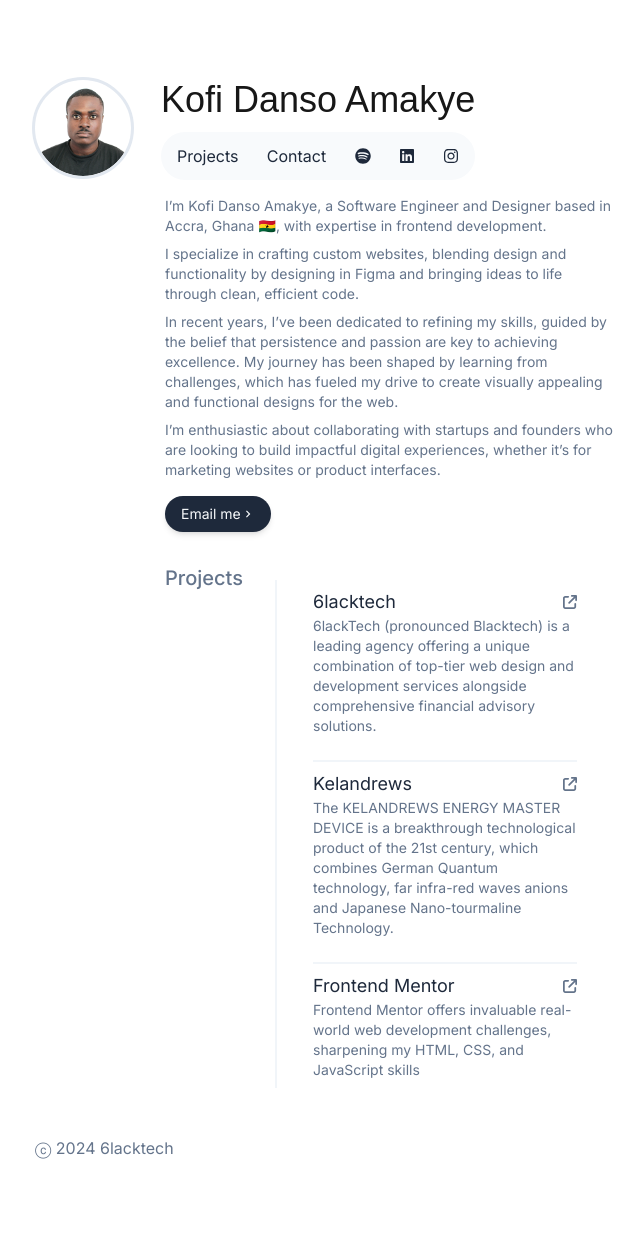
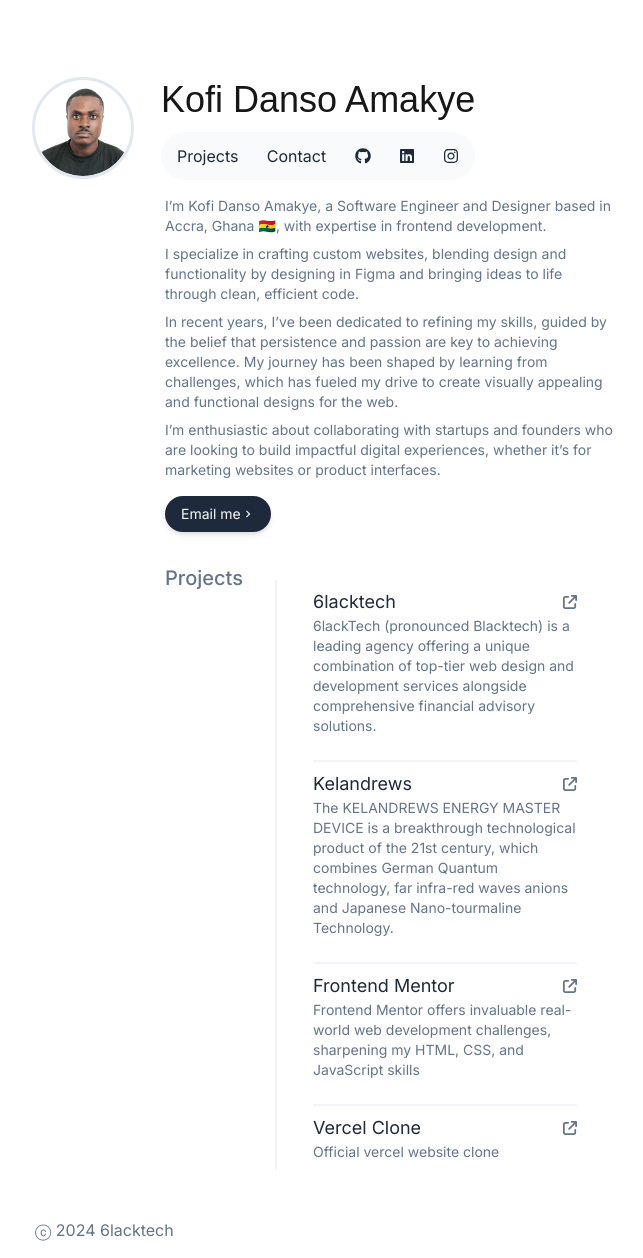
Before and after one commit to Kofiastro/kofi-danso, a Next.js app: page / in a window 1280 px wide. Shown: the whole page, without its empty margins (15-658 px from the left). Before the commit the page ends 1176 px from the top, so only its background shows below. Built offline with nearby package versions, Linux system fonts and the light colour scheme; a web font is replaced by a local one.

Commit message:
new update

```diff
--- a/app/page.jsx
+++ b/app/page.jsx
@@ -1,7 +1,7 @@
 import React from 'react';
 import {
   FaInstagram,
-  FaSpotify,
+  FaGithub,
   FaLinkedin,
   FaArrowUpRightFromSquare,
 } from 'react-icons/fa6';
@@ -38,11 +38,11 @@ export default function page() {
 
               <li>
                 <a
-                  href='https://open.spotify.com/user/htvri0jwrxhdqsuczyjclh8ul?si=c7cdceb683ed4f1d'
+                  href='https://github.com/Kofiastro'
                   target='_blank'
                   rel='noopener noreferrer'
                 >
-                  <FaSpotify className='hover:text-green-500' />
+                  <FaGithub className='hover:text-green-500' />
                 </a>
               </li>
               <li>
@@ -156,6 +156,22 @@ export default function page() {
                 challenges, sharpening my HTML, CSS, and JavaScript skills
               </p>
             </div>
+             {/* Project Four */}
+             <div className='py-2'>
+              <div className='flex flex-row items-center justify-between '>
+                <h1 className='text-lg text-slate-800'>Vercel Clone</h1>
+                <a
+                  href='https://vercelclone-eight.vercel.app/'
+                  target='_blank'
+                  rel='noopener noreferrer'
+                >
+                  <FaArrowUpRightFromSquare className='hover:text-slate-800 hover:transition-all hover:duration-700' />
+                </a>
+              </div>
+              <p className='text-slate-500'>
+                Official vercel website clone
+              </p>
+            </div>
           </div>
         </div>
       </div>
```
